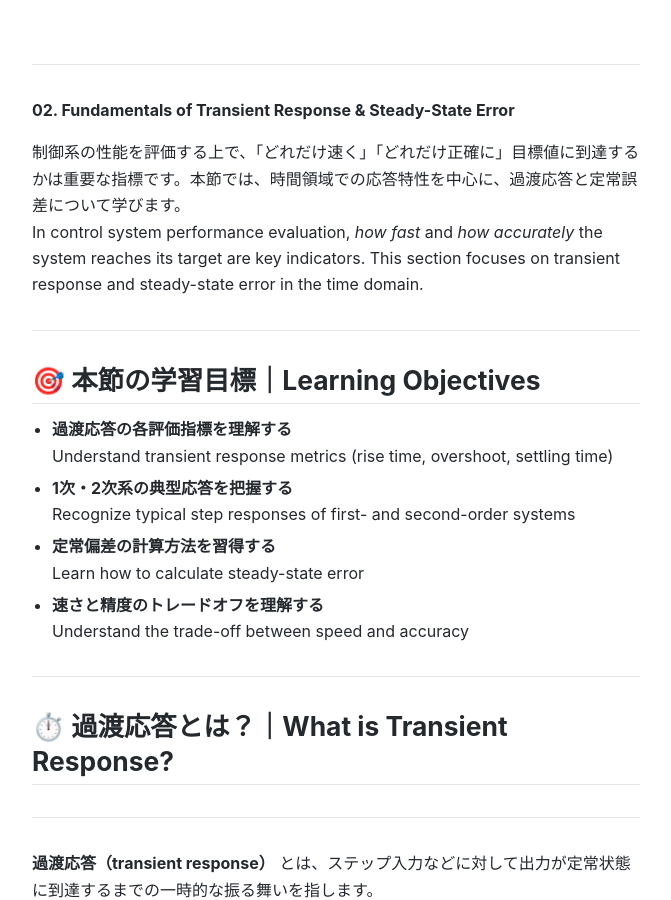
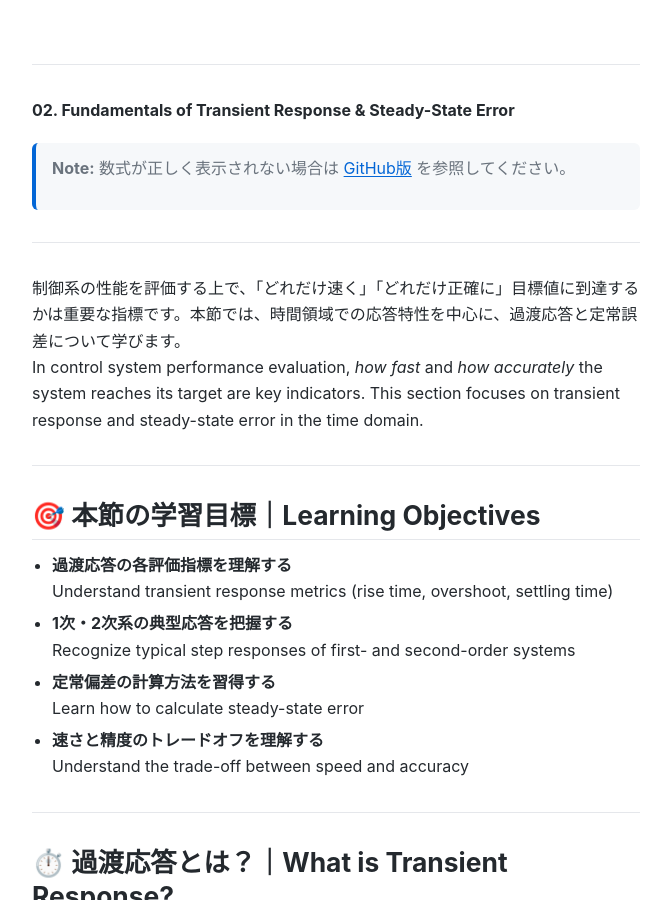
Before and after one commit to Samizo-AITL/EduController, a Jekyll site: the page built from part01_classical/theory/02_transient_response.md, in a window 1280 px wide and 900 px high. Shown: the whole window, without its empty margins (304-975 px from the left). Built offline with Jekyll 4.4.1, drawn with Linux system fonts in a browser that asks for light colours.

Commit message:
Update 02_transient_response.md

```diff
--- a/part01_classical/theory/02_transient_response.md
+++ b/part01_classical/theory/02_transient_response.md
@@ -8,6 +8,10 @@
 
 # ⚡️ 02. 過渡応答と定常偏差の基礎
 **02. Fundamentals of Transient Response & Steady-State Error**
+
+> **Note:** 数式が正しく表示されない場合は [GitHub版](https://github.com/Samizo-AITL/EduController/blob/main/part01_classical/theory/02_transient_response.md) を参照してください。
+
+---
 
 制御系の性能を評価する上で、「どれだけ速く」「どれだけ正確に」目標値に到達するかは重要な指標です。本節では、時間領域での応答特性を中心に、過渡応答と定常誤差について学びます。
 In control system performance evaluation, *how fast* and *how accurately* the system reaches its target are key indicators. This section focuses on transient response and steady-state error in the time domain.
```
